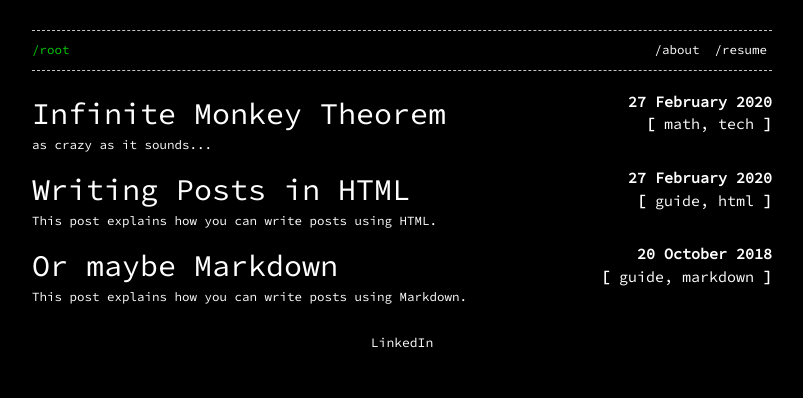
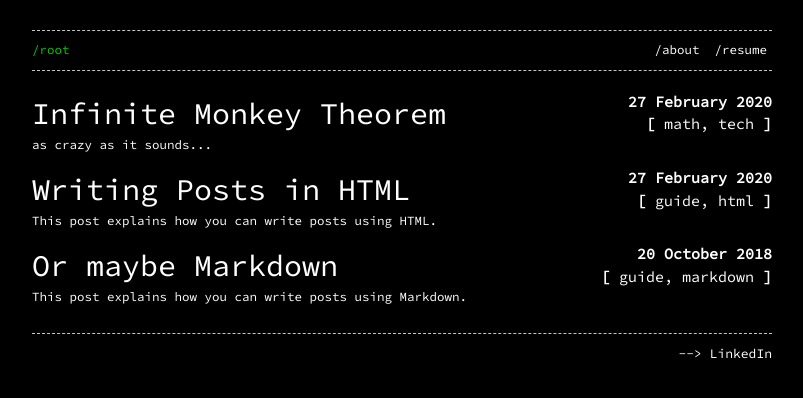
Before and after one commit to skbol/skbol.github.io, a Jekyll site: the page built from index.html, in a window 1280 px wide. Shown: the top 398 px of the page, without its empty margins (238-1041 px from the left). Built offline with Jekyll 4.4.1, drawn with Linux system fonts in a browser that asks for light colours.

Commit message:
Footer rework

```diff
--- a/_config.yml
+++ b/_config.yml
@@ -7,7 +7,7 @@ baseurl: ""
 
 footer_only_homepage: true
 footer_url: "https://www.linkedin.com/in/srikanthbolla/"
-footer_text: "LinkedIn"
+footer_text: "--> LinkedIn"
 
 profile-picture: assets/profile.png
 favicon_location: assets/favicon.ico
--- a/css/main.scss
+++ b/css/main.scss
@@ -163,10 +163,15 @@ code {
     a {
         color:$text-primary-color;
     }
-    text-align: center;
+
+    text-align: right;
     font-size: small;
     margin-top: 2em;
     margin-bottom: 1em;
+    border-top-width: 1px;
+    border-top-style: dashed;
+    border-top-color: rgba(219, 219, 219, 0.9);
+    padding-top: 10px;
 }
 
 // Mobile
```
